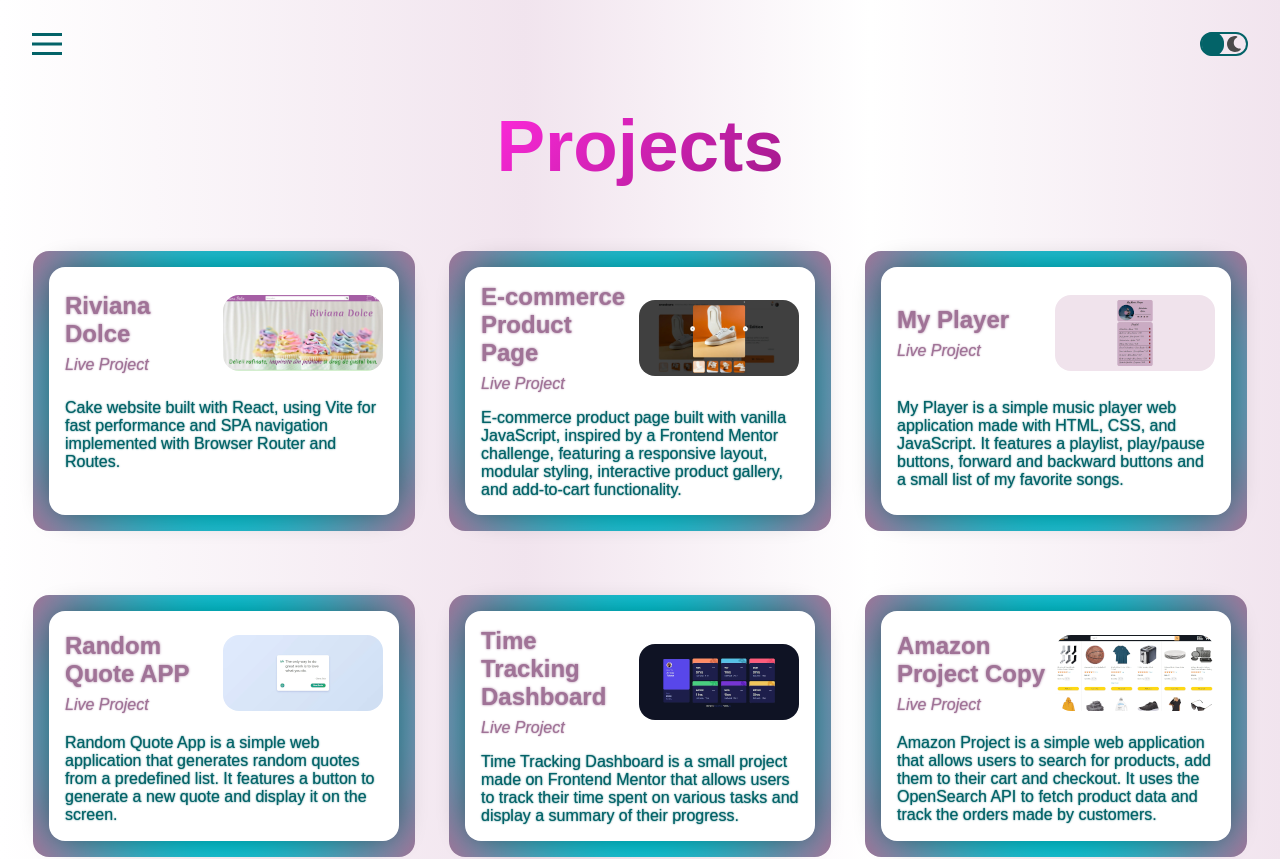
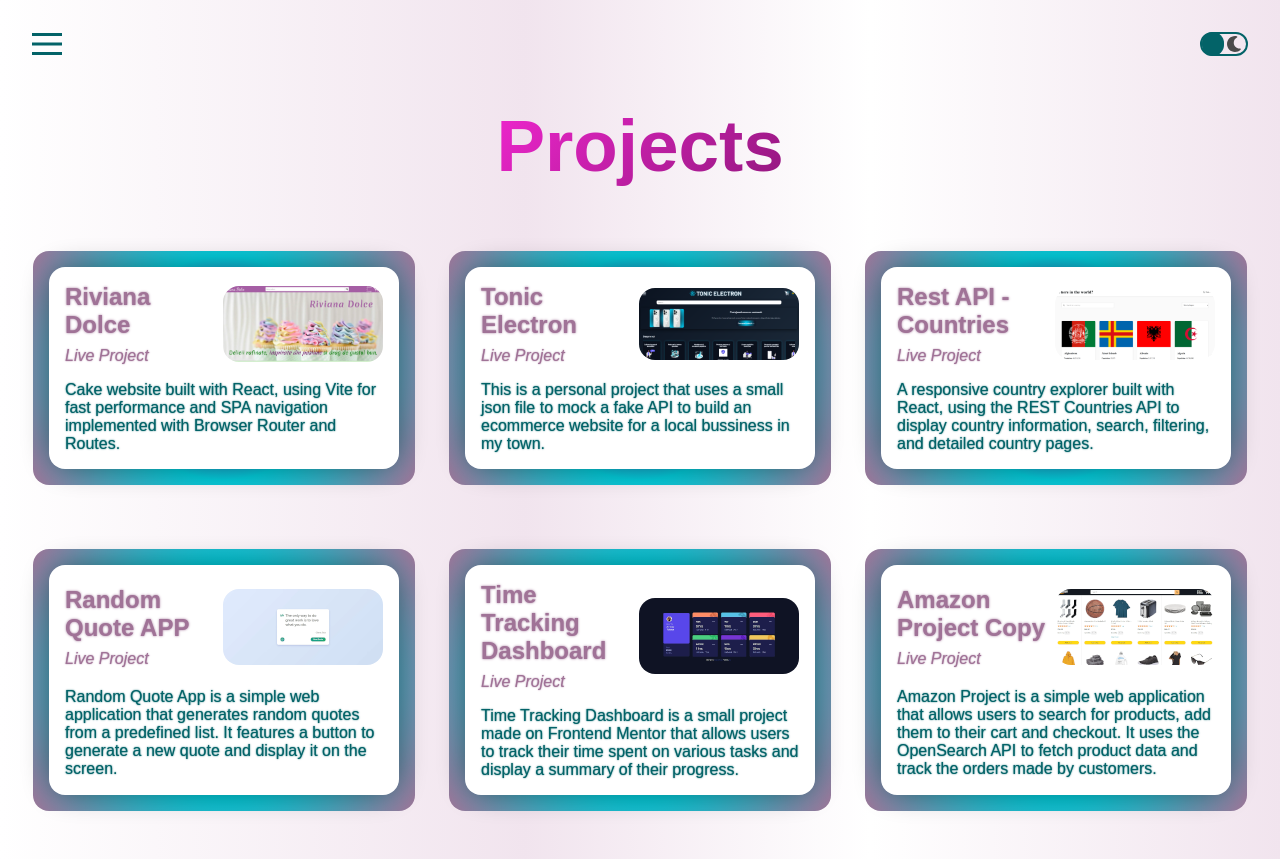
Before and after one commit to verakissyou17/my-portfolio, a React (Vite) app: page /projects in a window 1280 px wide. Shown: the top 859 px of the page. Built offline with nearby package versions, Linux system fonts and the light colour scheme; a web font is replaced by a local one.

Commit message:
Add more projects and use projects array to generate code

```diff
--- a/public/data/projects.js
+++ b/public/data/projects.js
@@ -1,47 +1,90 @@
 export const projects = [
   {
+    id: 1,
     title: "Riviana Dolce",
-        link: "https://riviana-dolce.vercel.app/"
+    url: "https://riviana-dolce.vercel.app/",
+    description:
+      "Cake website built with React, using Vite for fast performance and SPA navigation implemented with Browser Router and Routes.",
+    img: "./images/screenshots/riviana-dolce.webp",
   },
   {
-        title: "Random Quote App",
-        link: "https://verakissyou17.github.io/random-quote-app/"
+    id: 2,
+    title: "Tonic Electron",
+    url: "https://tonic-electron.vercel.app/",
+    description:
+      "This is a personal project that uses a small json file to mock a fake API to build an ecommerce website for a local bussiness in my town.",
+    img: "./images/screenshots/tonic-electron.png",
   },
   {
-        title: "Tonic Electron",
-        link: "https://tonic-electron.vercel.app/"
+    id: 3,
+    title: "Rest API - Countries",
+    url: "https://rest-countries-api-nine-psi.vercel.app/",
+    description:
+      "A responsive country explorer built with React, using the REST Countries API to display country information, search, filtering, and detailed country pages.",
+    img: "./images/screenshots/rest-api-countries.png",
   },
   {
-        title: "My Player",
-        link: "https://verakissyou17.github.io/myPlayer/"
+    id: 4,
+    title: "Random Quote APP",
+    url: "https://verakissyou17.github.io/random-quote-app/",
+    description:
+      "Random Quote App is a simple web application that generates random quotes from a predefined list. It features a button to generate a new quote and display it on the screen.",
+    img: "./images/screenshots/random-quote.webp",
   },
   {
-        title: "Rest API - Countries",
-        link: "https://rest-countries-api-nine-psi.vercel.app/"
+    id: 5,
+    title: "Time Tracking Dashboard",
+    url: "https://verakissyou17.github.io/time-tracking-dashboard-main/",
+    description:
+      "Time Tracking Dashboard is a small project made on Frontend Mentor that allows users to track their time spent on various tasks and display a summary of their progress.",
+    img: "./images/screenshots/time-tracking.webp",
   },
   {
-    title: "Amazon Copy Project",
-    link: "https://verakissyou17.github.io/javascript-amazon-project-main/"
+    id: 6,
+    title: "Amazon Project Copy",
+    url: "https://verakissyou17.github.io/javascript-amazon-project-main/",
+    description:
+      "Amazon Project is a simple web application that allows users to search for products, add them to their cart and checkout. It uses the OpenSearch API to fetch product data and track the orders made by customers.",
+    img: "./images/screenshots/amazon-project.webp",
   },
   {
-    title: "Smoking Tracking App",
-    link: "https://verakissyou17.github.io/smoking-tracking-app/"
+    id: 7,
+    title: "Smocking Tracking App",
+    url: "https://verakissyou17.github.io/smoking-tracking-app/",
+    description:
+      " Smoking Tracking App is a simple web application that allows users to track their smoking habits, set goals and view their progress. It features a simple interface with a form to add new entries to display the data and calculate their savings.",
+    img: "./images/screenshots/smocking-app.webp",
   },
   {
+    id: 8,
     title: "Mortgage Repayment Calculator",
-    link: "https://verakissyou17.github.io/mortgage-repayment-calculator-main/"
+    url: "https://verakissyou17.github.io/capstone-endgame/",
+    description:
+      "Mortgage Repayment Calculator is a simple web application that allows users to calculate their mortgage repayments based on the loan amount, interest rate and loan term. It features a form to  input the data and display the results.",
+    img: "./images/screenshots/mortgage-calculator.webp",
   },
   {
-    title: "E-commerce product page",
-    link: "https://verakissyou17.github.io/ecommerce-product-page-main/"
+    id: 9,
+    title: "Assembly: Endgame",
+    url: "https://verakissyou17.github.io/capstone-endgame/",
+    description:
+      "Completed Scrimba's React course with Bob Ziroll and built the capstone project 'Assembly: Endgame', a word-guessing game practicing React components, state, and event handling.",
+    img: "./images/screenshots/capstone-endgame.webp",
   },
   {
-    title: "Endgame - Capstone",
-    link: "https://verakissyou17.github.io/capstone-endgame/"
+    id: 10,
+    title: "E-commerce Product Page",
+    url: "https://verakissyou17.github.io/ecommerce-product-page-main/",
+    description:
+      " E-commerce product page built with vanilla JavaScript, inspired by a Frontend Mentor challenge, featuring a responsive layout, modular styling, interactive product gallery, and add-to-cart functionality.",
+    img: "./images/screenshots/e-commerce-main.webp",
   },
   {
-    title: "Products list with cart",
-    link: "https://verakissyou17.github.io/product-list-with-cart-main/"
+    id: 11,
+    title: "My Player",
+    url: "https://verakissyou17.github.io/myPlayer/",
+    description:
+      "My Player is a simple music player web application made with HTML, CSS, and JavaScript. It features a playlist, play/pause buttons, forward and backward buttons and a small list of my favorite songs.",
+    img: "./images/screenshots/my-player.webp",
   },
-
-]
+];
--- a/src/components/Form.jsx
+++ b/src/components/Form.jsx
@@ -53,38 +53,11 @@ function Form() {
           onChange={showProject}
         >
           <option value="">Select project</option>
-          {projects.map((project, index) => {
+          {projects.map((project) => {
             return (
-              <option key={index} value={project.link}>{project.title}</option>
+              <option key={project.id} value={project.url}>{project.title}</option>
             )
           })}
-          {/* <option value="https://riviana-dolce.vercel.app/">
-            Riviana Dolce
-          </option>
-          <option value="https://verakissyou17.github.io/random-quote-app/">
-            Random Quote App
-          </option>
-          <option value="https://verakissyou17.github.io/myPlayer/">
-            My Player
-          </option>
-          <option value="https://verakissyou17.github.io/time-tracking-dashboard-main/#">
-            Time Tracking Dashboard
-          </option>
-          <option value="https://verakissyou17.github.io/age-calculator-app-main/">
-            Age Calculator App
-          </option>
-          <option value="https://verakissyou17.github.io/javascript-amazon-project-main/">
-            Amazon Project
-          </option>
-          <option value="https://verakissyou17.github.io/smoking-tracking-app/">
-            Smoking Tracking App
-          </option>
-          <option value="https://verakissyou17.github.io/mortgage-repayment-calculator-main/">
-            Mortgage Repayment Calculator
-          </option>
-          <option value="https://verakissyou17.github.io/ecommerce-product-page-main/">
-            E-commerce product page
-          </option> */}
         </select>
       </div>
       <div className="form-container">
--- a/src/components/ProjectsMain.jsx
+++ b/src/components/ProjectsMain.jsx
@@ -1,4 +1,4 @@
-import { projects } from "../projects.js";
+import { projects } from "../../public/data/projects.js";
 import { ProjectsMainStyled } from "../styles/ProjectsMain.styled";
 
 function ProjectsMain() {
--- a/src/projects.js
+++ /dev/null
@@ -1,73 +0,0 @@
-export const projects = [
-  {
-    id: 1,
-    title: "Riviana Dolce",
-    url: "https://riviana-dolce.vercel.app/",
-    description:
-      "Cake website built with React, using Vite for fast performance and SPA navigation implemented with Browser Router and Routes.",
-    img: "./images/screenshots/riviana-dolce.webp",
-  },
-  {
-    id: 2,
-    title: "E-commerce Product Page",
-    url: "https://verakissyou17.github.io/ecommerce-product-page-main/",
-    description:
-      " E-commerce product page built with vanilla JavaScript, inspired by a Frontend Mentor challenge, featuring a responsive layout, modular styling, interactive product gallery, and add-to-cart functionality.",
-    img: "./images/screenshots/e-commerce-main.webp",
-  },
-  {
-    id: 3,
-    title: "My Player",
-    url: "https://verakissyou17.github.io/myPlayer/",
-    description:
-      "My Player is a simple music player web application made with HTML, CSS, and JavaScript. It features a playlist, play/pause buttons, forward and backward buttons and a small list of my favorite songs.",
-    img: "./images/screenshots/my-player.webp",
-  },
-
-  {
-    id: 4,
-    title: "Random Quote APP",
-    url: "https://verakissyou17.github.io/random-quote-app/",
-    description:
-      "            Random Quote App is a simple web application that generates random quotes from a predefined list. It features a button to generate a new quote and display it on the screen.",
-    img: "./images/screenshots/random-quote.webp",
-  },
-  {
-    id: 5,
-    title: "Time Tracking Dashboard",
-    url: "https://verakissyou17.github.io/time-tracking-dashboard-main/",
-    description:
-      "Time Tracking Dashboard is a small project made on Frontend Mentor that allows users to track their time spent on various tasks and display a summary of their progress.",
-    img: "./images/screenshots/time-tracking.webp",
-  },
-  {
-    id: 6,
-    title: "Amazon Project Copy",
-    url: "https://verakissyou17.github.io/javascript-amazon-project-main/",
-    description:
-      " Amazon Project is a simple web application that allows users to search for products, add them to their cart and checkout. It uses the OpenSearch API to fetch product data and track the orders made by customers.",
-    img: "./images/screenshots/amazon-project.webp",
-  },
-  {
-    id: 7,
-    title: "Smocking Tracking App",
-    url: "https://verakissyou17.github.io/smoking-tracking-app/",
-    description:
-      " Smoking Tracking App is a simple web application that allows users to track their smoking habits, set goals and view their progress. It features a simple interface with a form to add new entries to display the data and calculate their savings.",
-    img: "./images/screenshots/smocking-app.webp",
-  },
-  {
-    id: 8,
-    title: "Mortgage Repayment Calculator",
-    url: "https://verakissyou17.github.io/capstone-endgame/",
-    description: "Mortgage Repayment Calculator is a simple web application that allows users to calculate their mortgage repayments based on the loan amount, interest rate and loan term. It features a form to  input the data and display the results.",
-    img: "./images/screenshots/mortgage-calculator.webp",
-  },
-  {
-    id: 9,
-    title: "Assembly: Endgame",
-    url: "https://verakissyou17.github.io/capstone-endgame/",
-    description:"Completed Scrimba's React course with Bob Ziroll and built the capstone project 'Assembly: Endgame', a word-guessing game practicing React components, state, and event handling.",
-    img: "./images/screenshots/capstone-endgame.webp",
-  },
-];
```
Also changed, not shown: public/images/screenshots/rest-api-countries.png (added), public/images/screenshots/tonic-electron.png (added). Lines whose indentation alone changed are shown as unchanged.
